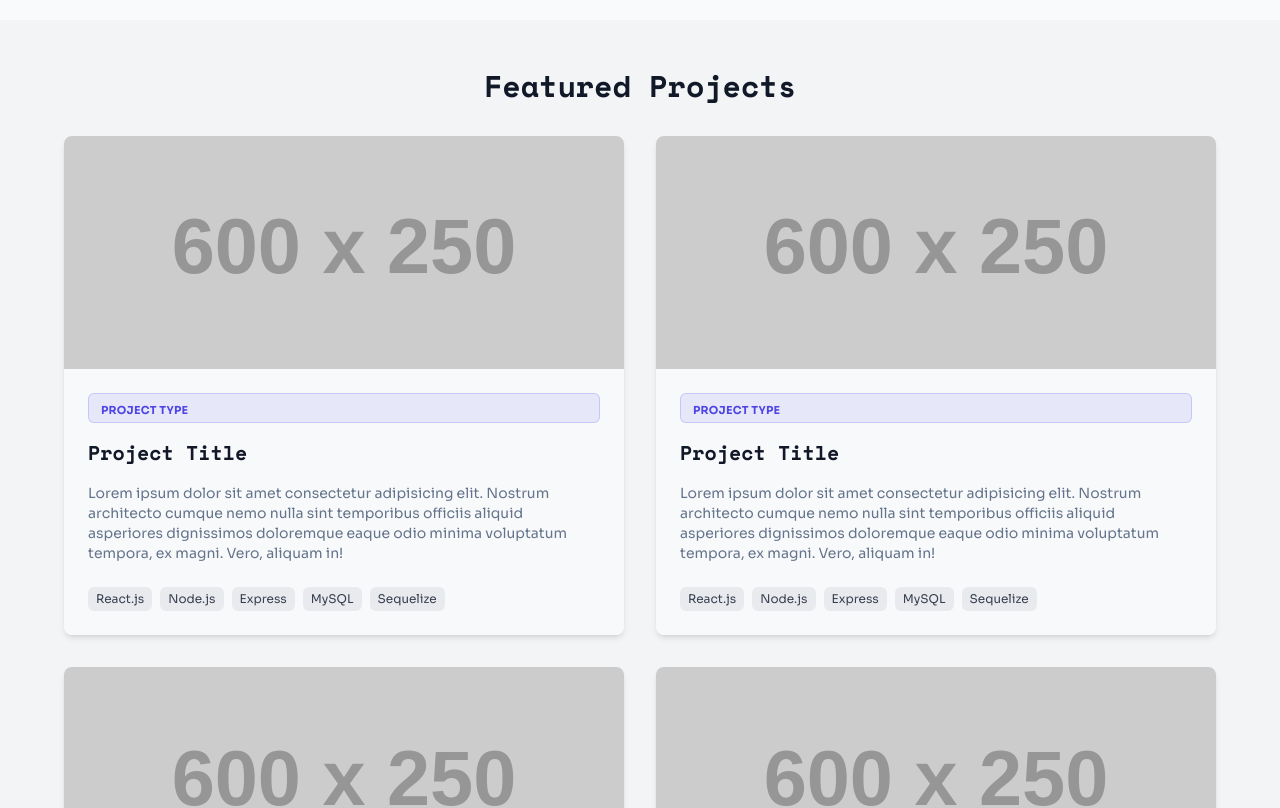
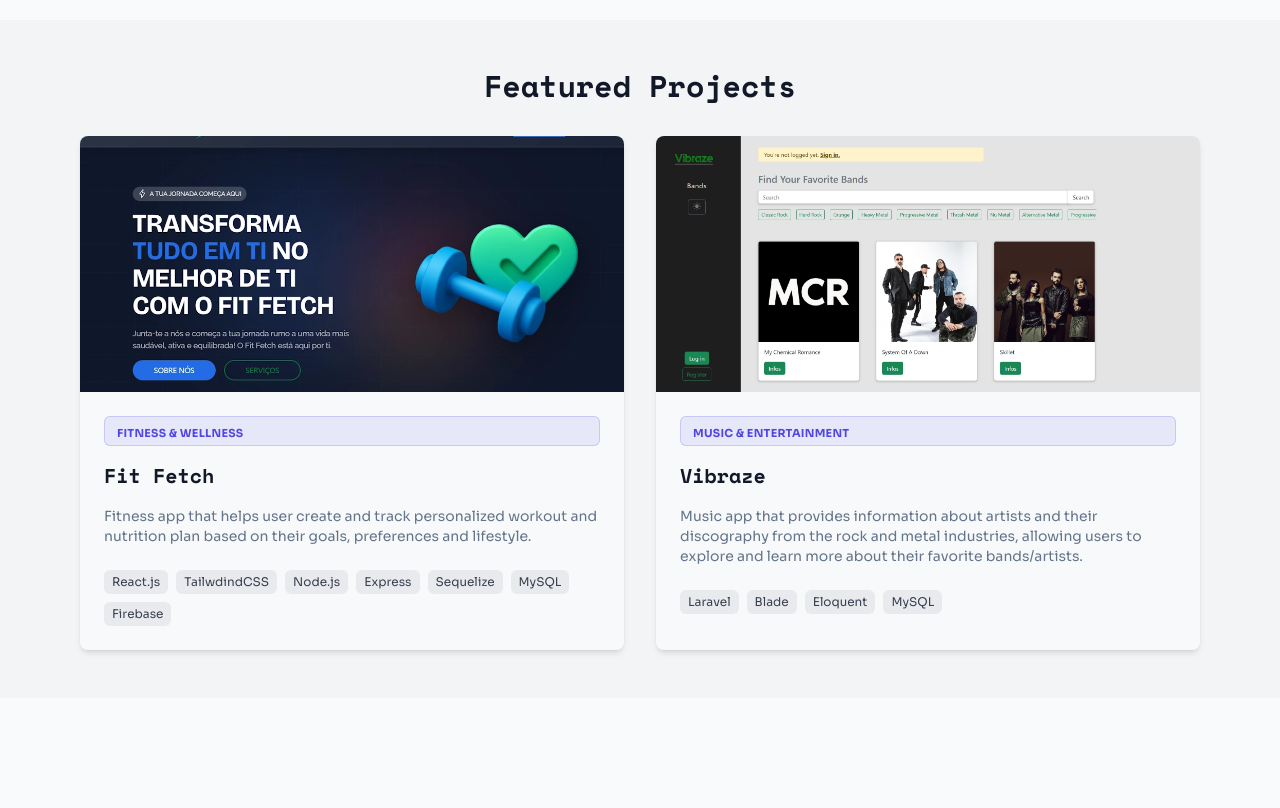
Before and after one commit to leonardojpires/personal-website, a React (Vite) app: page / in a window 1280 px wide. Shown: the part 860-1668 px from the top of the page. After the commit the page ends 1558 px from the top, so only its background shows below. Built offline with nearby package versions, Linux system fonts and the light colour scheme.

Commit message:
dynamically displaying featured projects cards with data from projectsData.js

```diff
--- a/src/components/FeaturedProjectCard/FeaturedProjectCard.jsx
+++ b/src/components/FeaturedProjectCard/FeaturedProjectCard.jsx
@@ -1,10 +1,10 @@
 import "./index.css";
 
-export default function FeaturedProjectCard() {
+export default function FeaturedProjectCard({ id, type, title, description, technologies, image }) {
   return (
     <div className="featured-project-card">
       <div className="featured-project-image">
-        <img src="https://placehold.co/600x250" alt="" />
+        <img src={image} alt={title} />
         <div className="featured-project-overlay">
           <a href="#">View Project</a>
         </div>
@@ -12,21 +12,14 @@
 
       <div className="featured-project-content">
         <div className="featured-project-type-container">
-          <span className="featured-project-type font-body">Project Type</span>
+          <span className="featured-project-type font-body">{type}</span>
         </div>
-        <h3 className="featured-project-title font-headline">Project Title</h3>
-        <p className="featured-project-description font-body">
-          Lorem ipsum dolor sit amet consectetur adipisicing elit. Nostrum
-          architecto cumque nemo nulla sint temporibus officiis aliquid
-          asperiores dignissimos doloremque eaque odio minima voluptatum
-          tempora, ex magni. Vero, aliquam in!
-        </p>
+        <h3 className="featured-project-title font-headline">{title}</h3>
+        <p className="featured-project-description font-body">{description}</p>
         <div className="featured-project-technologies font-body">
-          <span className="featured-project-technology">React.js</span>
-          <span className="featured-project-technology">Node.js</span>
-          <span className="featured-project-technology">Express</span>
-          <span className="featured-project-technology">MySQL</span>
-          <span className="featured-project-technology">Sequelize</span>
+            {technologies.map((tech) => (
+                <span key={id} className="featured-project-technology">{tech}</span>
+            ))}
         </div>
       </div>
     </div>
--- a/src/components/FeaturedProjectCard/index.css
+++ b/src/components/FeaturedProjectCard/index.css
@@ -9,11 +9,11 @@
 }
 
 .featured-project-image {
-    @apply relative w-full object-cover overflow-hidden;
+    @apply relative w-full h-64 overflow-hidden flex items-center justify-center;
 }
 
 .featured-project-image img {
-    @apply w-full h-full transition-transform duration-300 ease-out;
+    @apply w-full h-full object-cover object-center transition-transform duration-300 ease-out;
 }
 
 .featured-project-card:hover .featured-project-image img {
--- a/src/layouts/Featured Projects/FeaturedProjects.jsx
+++ b/src/layouts/Featured Projects/FeaturedProjects.jsx
@@ -9,10 +9,9 @@
             <h2 className="featured-projects-title font-headline">Featured Projects</h2>
 
             <div className="featured-projects-container">
-                <FeaturedProjectCard />
-                <FeaturedProjectCard />
-                <FeaturedProjectCard />
-                <FeaturedProjectCard />
+                {projectsData.map((project, index) => (
+                    <FeaturedProjectCard key={index} {...project} />
+                ))}
             </div>
         </section>
     )
--- a/src/layouts/Featured Projects/index.css
+++ b/src/layouts/Featured Projects/index.css
@@ -9,5 +9,5 @@
 }
 
 .featured-projects-container {
-    @apply grid grid-cols-1 md:grid-cols-2 gap-8 w-full max-w-6xl;
+    @apply grid grid-cols-1 md:grid-cols-2 gap-8 w-full max-w-6xl px-4;
 }
```
